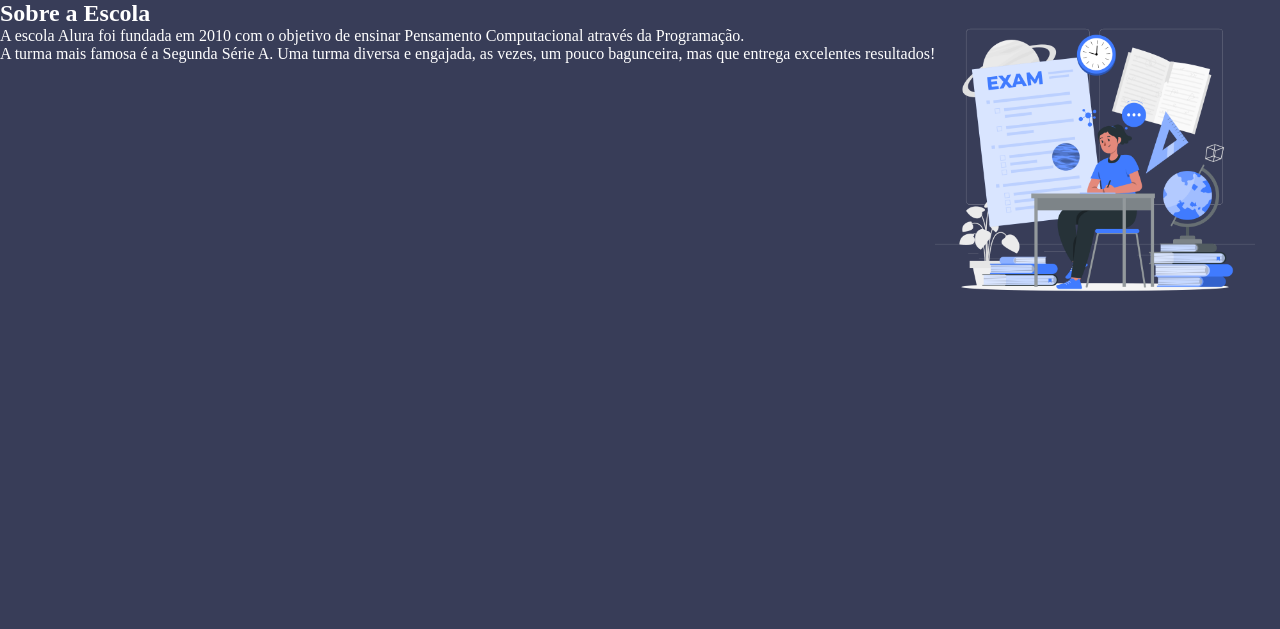
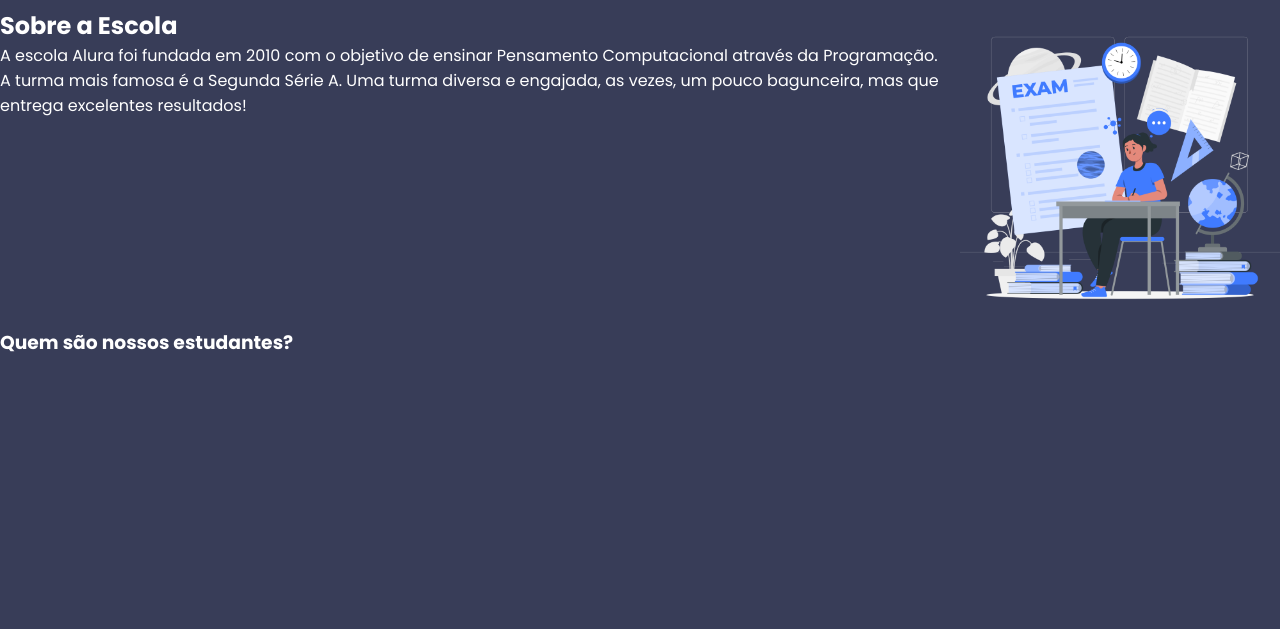
Before and after one commit to kauhj/sitescolapronto, a plain HTML site: page Programacao-main/index.html in a window 1280 px wide. Shown: the part 171-800 px from the top of the page. Drawn offline with Linux system fonts and the light colour scheme.

Commit message:
adicionar arquivos via 29/04/2024

```diff
--- a/Programacao-main/index.html
+++ b/Programacao-main/index.html
@@ -6,6 +6,9 @@
     <meta name="viewport" content="width=device-width, initial-scale=1.0">
     <title>Document</title>
     <link rel="stylesheet" href="style.css">
+    <link rel="preconnect" href="https://fonts.googleapis.com">
+<link rel="preconnect" href="https://fonts.gstatic.com" crossorigin>
+<link href="https://fonts.googleapis.com/css2?family=Poppins:ital,wght@0,100;0,200;0,300;0,400;0,500;0,600;0,700;0,800;0,900;1,100;1,200;1,300;1,400;1,500;1,600;1,700;1,800;1,900&display=swap" rel="stylesheet">
 </head>
 <body>
     <header class="cabeçalho">
@@ -24,5 +27,8 @@
    </div>
    <img class="escola-imagem" src="img/college entrance exam-rafiki.png" alt="Estudante">
 </section>
+<section class="estudante">
+    <h3 class="estudante-titulo">Quem são nossos estudantes?</h3>
+</section>
 </body>
 </html>
--- a/Programacao-main/style.css
+++ b/Programacao-main/style.css
@@ -30,3 +30,6 @@ width: 25%;
     color: white;
     display: flex;
 }
+body{
+  font-family: 'poppins',sans-serif;
+}
```
Also changed, not shown: Programacao-main/img/IMG_20240331_160338_538.jpg (added), Programacao-main/img/Imagem do WhatsApp de 2024-04-15 à(s) 07.21.58_5d7ae519.jpg (added), Programacao-main/img/Imagem do WhatsApp de 2024-04-15 à(s) 07.25.31_d2d93c46.jpg (added), Programacao-main/img/Imagem do WhatsApp de 2024-04-15 à(s) 07.26.17_20c3c4a3.jpg (added), Programacao-main/img/Imagem do WhatsApp de 2024-04-15 à(s) 08.12.30_f4a34a8d.jpg (added), Programacao-main/img/Screenshot_20240313-214951.png (added), Programacao-main/img/Screenshot_20240415-071748_Instagram.jpg (added).
